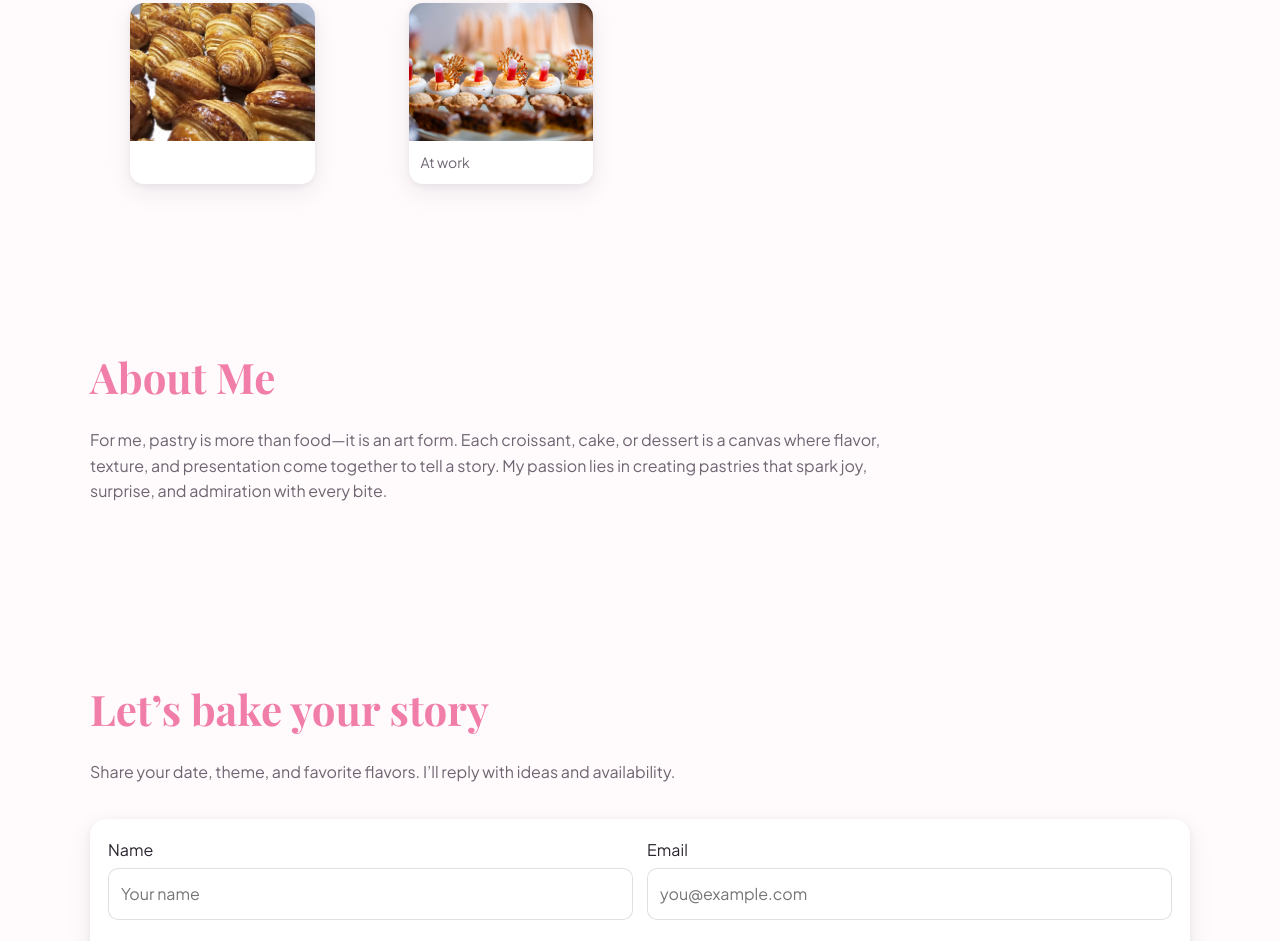
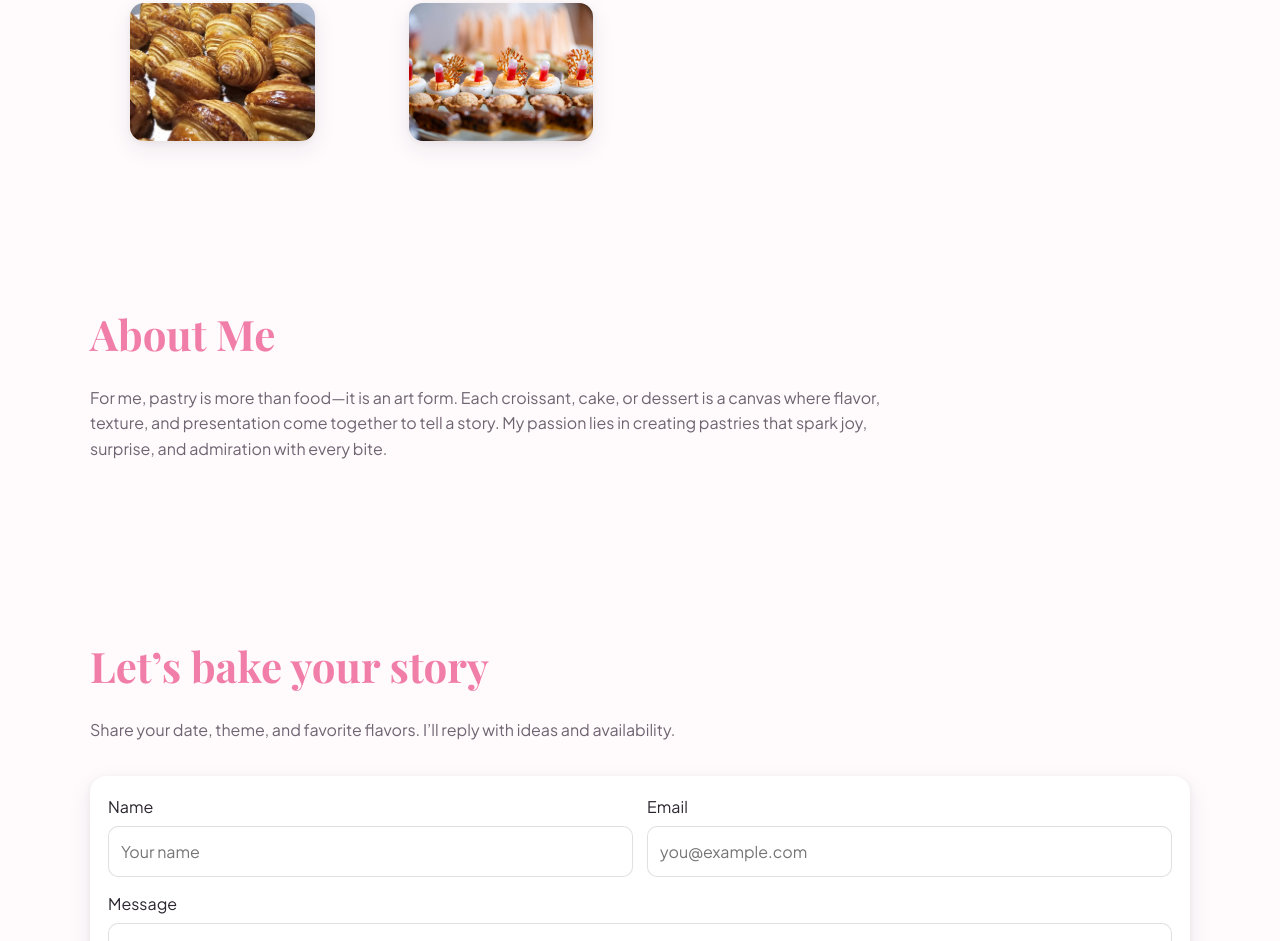
Before and after one commit to muchallen/fredaportifolio, a plain HTML site: page index.html in a window 1280 px wide. Shown: the part 2285-3226 px from the top of the page. Drawn offline with nearby package versions, Linux system fonts and the light colour scheme.

Commit message:
freda portifolio pink

```diff
--- a/index.html
+++ b/index.html
@@ -137,7 +137,7 @@
           </figure>
           <figure class="tile reveal-zoom" style="--delay:.36s">
             <img src="images/5.jpeg " alt="Pastry chef at work" loading="lazy" />
-            <figcaption>At work</figcaption>
+
           </figure>
         </div>
       </div>
```
